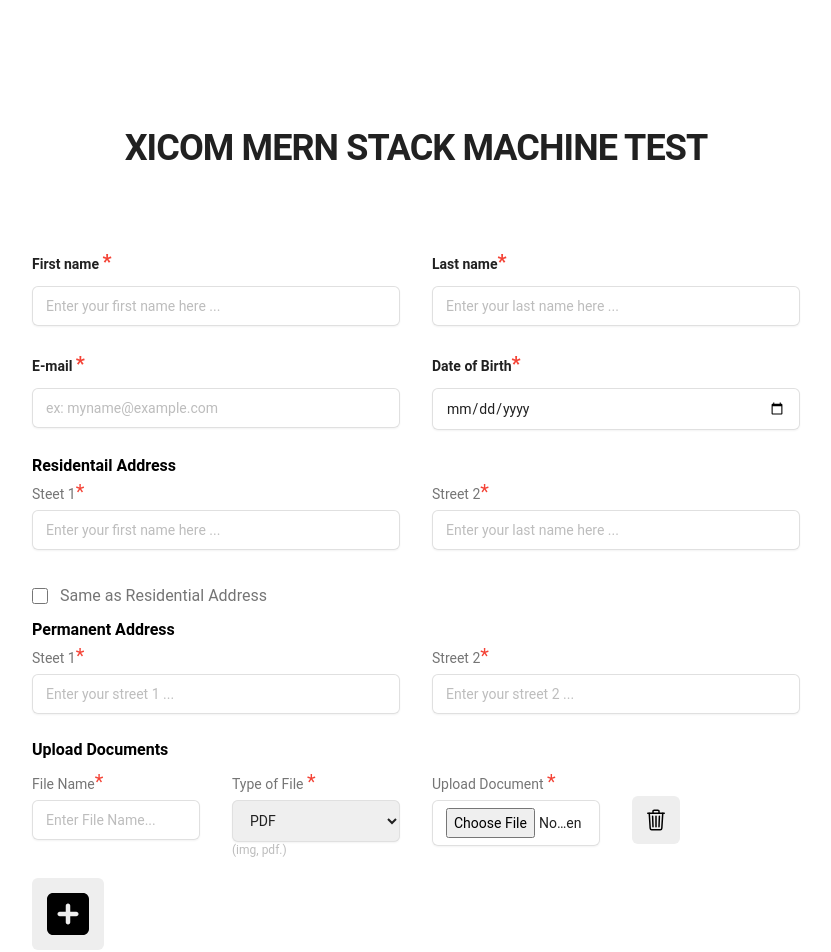
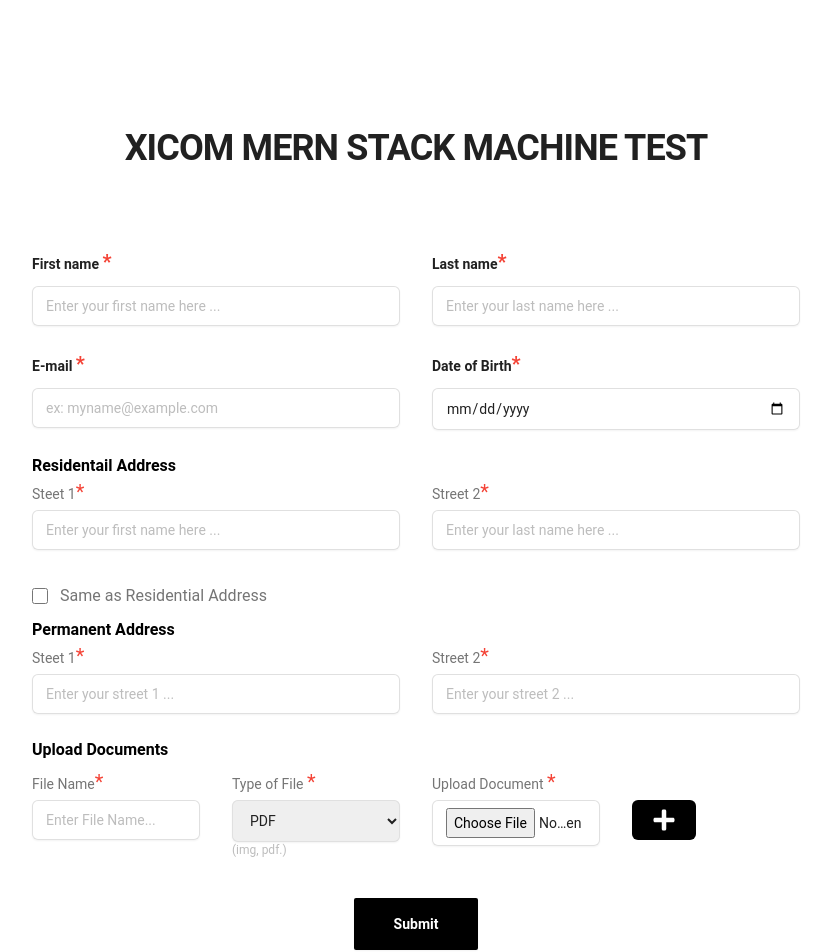
Before and after one commit to akshitDhakad/Xicom, a React (Vite) app in the folder client/: page / in a window 1280 px wide. Shown: the top 952 px of the page, without its empty margins (224-1055 px from the left). Built offline with nearby package versions, Linux system fonts and the light colour scheme.

Commit message:
dynamic buttons updated

```diff
--- a/client/src/App.jsx
+++ b/client/src/App.jsx
@@ -1,16 +1,16 @@
 import React from 'react'
 
 import './App.css'
-import Login from './pages/Login'
+import UserForm from "./pages/UserForm.jsx";
 
 function App() {
 
 
   return (
     <>
-     <Login/>
+      <UserForm />
     </>
-  )
+  );
 }
 
 export default App
--- a/client/src/pages/Login.jsx
+++ b/client/src/pages/UserForm.jsx
@@ -1,10 +1,10 @@
 import { useState } from "react";
 import { useMutation } from "react-query";
 import axios from "axios";
-import { FaSquarePlus } from "react-icons/fa6";
+import { FaPlus } from "react-icons/fa";
 import { IoTrashOutline } from "react-icons/io5";
 import { AiOutlineCheckCircle, AiOutlineCloseCircle } from "react-icons/ai";
-
+import { MdOutlineFileUpload } from "react-icons/md";
 // form Submit handler
 const submitForm = async (formData) => {
 
@@ -20,7 +20,8 @@
   return response.data;
 };
 
-export default function Login() {
+export default function UserForm() {
+
   const { mutate, isLoading, isError, isSuccess } = useMutation(submitForm);
   const [ageError, setAgeError] = useState("");
   const [emailError, setEmailError] = useState(false);
@@ -59,11 +60,10 @@
       return regex.test(email);
     };
 
-    if(!validateEmail(email)){
+    if (!validateEmail(email)) {
       setEmailError(true);
-      return ;
+      return;
     }
-
 
     const formData = new FormData();
     formData.append("firstName", firstName);
@@ -79,7 +79,7 @@
       formData.append("fileTypes", fileObj.type); // Assuming you're capturing file types separately.
     });
 
-    console.log(files)
+    console.log(files);
     mutate(formData);
   };
 
@@ -126,7 +126,6 @@
     newFiles.splice(index, 1);
     setFiles(newFiles);
   };
-
 
   // File handler function
   const handleInputChange = (e, index, field) => {
@@ -237,7 +236,11 @@
                 className="block w-full rounded-md border-0 px-3.5 py-2 text-gray-900 shadow-sm ring-1 ring-inset ring-gray-300 placeholder:text-gray-400 focus:ring-2 focus:ring-inset focus:ring-black sm:text-sm sm:leading-6"
               />
             </div>
-            {emailError && <p className="text-red-500 text-xs">Enter a valid email address.</p>}
+            {emailError && (
+              <p className="text-red-500 text-xs">
+                Enter a valid email address.
+              </p>
+            )}
           </div>
 
           {/* Date of Birth  */}
@@ -482,27 +485,29 @@
                   </div>
                 </div>
 
+                {index === 0 ? (
                   <div className="mt-5 flex items-center justify-start">
                     <button
                       type="button"
+                      onClick={handleAddFile}
+                      className="rounded-md px-5 py-2 bg-black  text-white "
+                    >
+                      <FaPlus className="text-2xl " />
+                    </button>
+                  </div>
+                ) : (
+                  <div className="mt-5  flex items-center justify-start">
+                    <button
+                      type="button"
                       onClick={() => handleRemoveFile(index)}
-                    className="bg-gray-200 p-3 rounded-md"
+                      className=" bg-gray-200 px-5 py-2 rounded-md"
                     >
                       <IoTrashOutline className="text-2xl" />
                     </button>
                   </div>
+                )}
               </div>
             ))}
-
-            <div className="mt-5 flex items-center justify-start">
-              <button
-                type="button"
-                onClick={handleAddFile}
-                className="bg-gray-200 p-3 rounded-md"
-              >
-                <FaSquarePlus className="text-5xl" />
-              </button>
-            </div>
           </div>
         </div>
 
```
Lines whose indentation alone changed are shown as unchanged.
